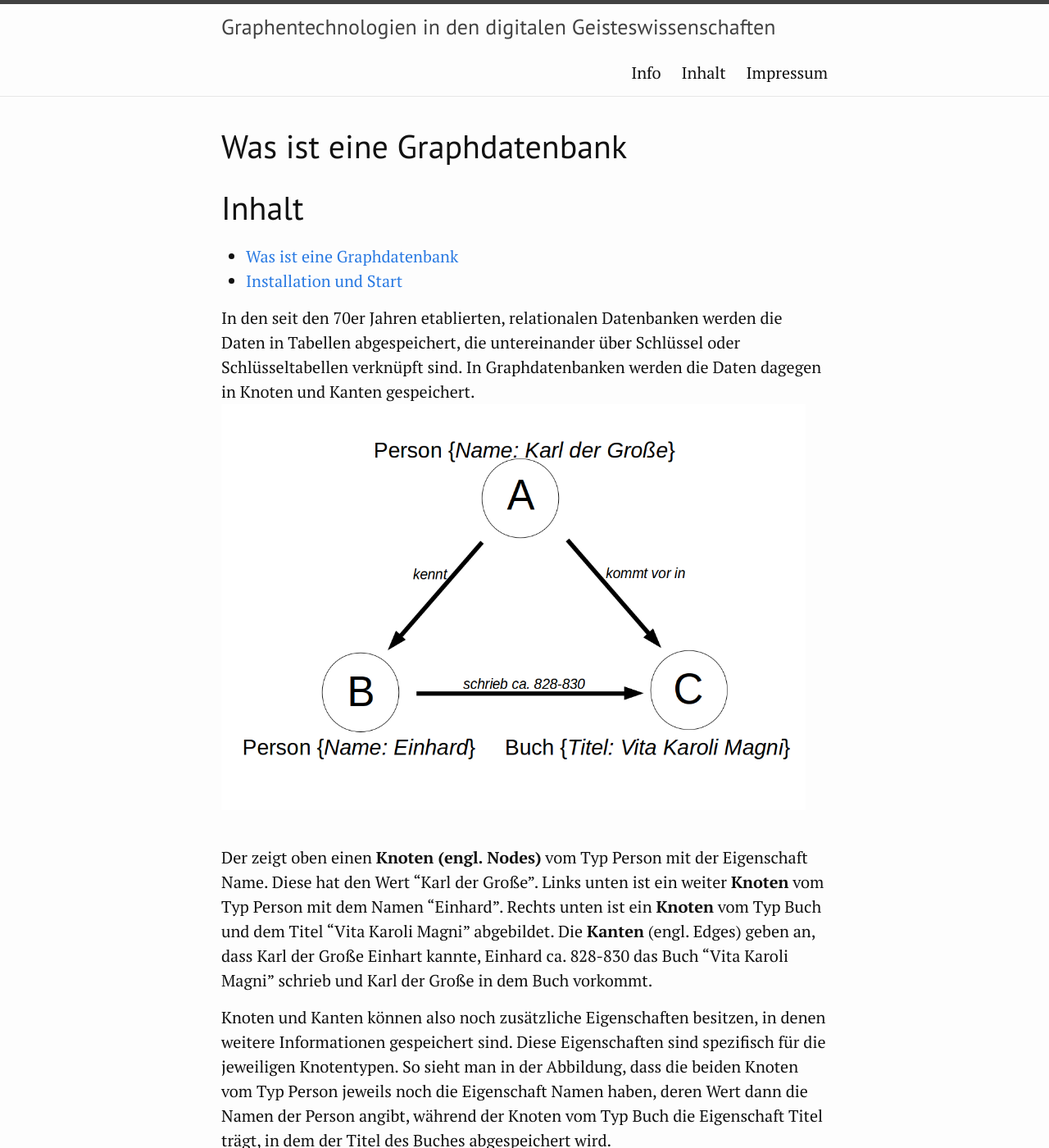
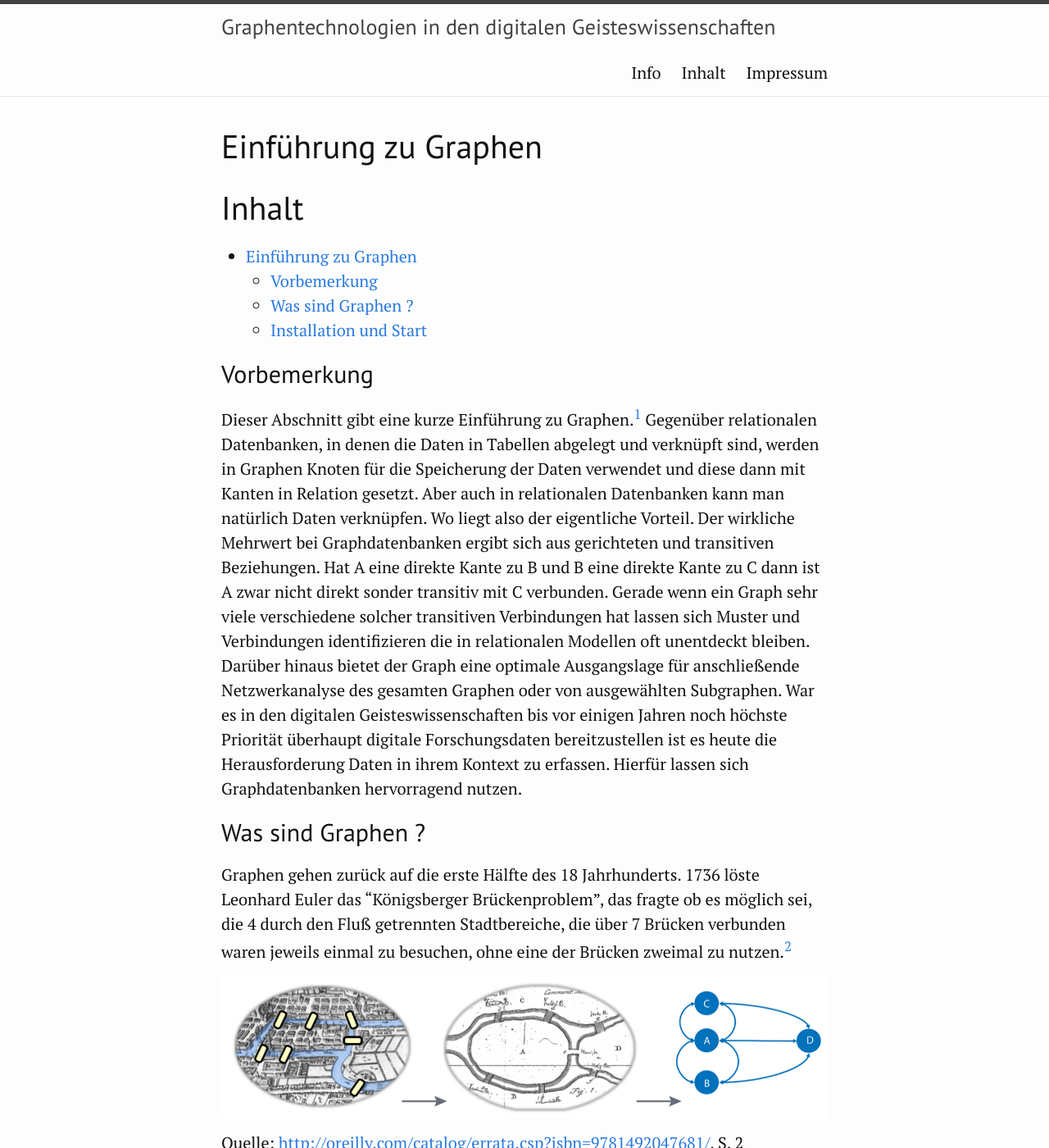
Before and after one commit to kuczera/Graphentechnologien, a Jekyll site: the page built from docs/05_Was ist eine Graphdatenbank.md, in a window 1280 px wide and 1400 px high. Shown: the whole window at 82% size. Built offline with Jekyll 4.4.1, drawn with Linux system fonts in a browser that asks for light colours; some of the changed text lies outside the part shown.

Commit message:
Einführung ergänzt

```diff
--- a/docs/05_Was ist eine Graphdatenbank.md
+++ b/docs/05_Was ist eine Graphdatenbank.md
@@ -1,11 +1,11 @@
 ---
-title: Was ist eine Graphdatenbank
+title: Einführung zu Graphen
 layout: default
 order: 5
 contents: true
 ---
 
-# Was ist eine Graphdatenbank
+# Einführung zu Graphen
 
 # Inhalt
 {:.no_toc}
@@ -13,14 +13,40 @@ contents: true
 * Will be replaced with the ToC, excluding the "Contents" header
 {:toc}
 
-In den seit den 70er Jahren etablierten, relationalen Datenbanken werden die Daten in Tabellen abgespeichert, die untereinander über Schlüssel oder Schlüsseltabellen verknüpft sind.
-In Graphdatenbanken werden die Daten dagegen in Knoten und Kanten gespeichert.
+## Vorbemerkung
+
+Dieser Abschnitt gibt eine kurze Einführung zu Graphen.[^b72e] Gegenüber relationalen Datenbanken, in denen die Daten in  Tabellen abgelegt und verknüpft sind, werden in Graphen Knoten für die Speicherung der Daten verwendet und diese dann mit Kanten in Relation gesetzt. Aber auch in relationalen Datenbanken kann man natürlich Daten verknüpfen. Wo liegt also der eigentliche Vorteil.
+Der wirkliche Mehrwert bei Graphdatenbanken ergibt sich aus gerichteten und transitiven Beziehungen. Hat A eine direkte Kante zu B und B eine direkte Kante zu C dann ist A zwar nicht direkt sonder transitiv mit C verbunden.
+Gerade wenn ein Graph sehr viele verschiedene solcher transitiven Verbindungen hat lassen sich Muster und Verbindungen identifizieren die in relationalen Modellen oft unentdeckt bleiben. Darüber hinaus bietet der Graph eine optimale Ausgangslage für anschließende Netzwerkanalyse des gesamten Graphen oder von ausgewählten Subgraphen.
+War es in den digitalen Geisteswissenschaften bis vor einigen Jahren noch höchste Priorität überhaupt digitale Forschungsdaten bereitzustellen ist es heute die Herausforderung Daten in ihrem Kontext zu erfassen. Hierfür lassen sich Graphdatenbanken hervorragend nutzen.
+
+## Was sind Graphen ?
+
+Graphen gehen zurück auf die erste Hälfte des 18 Jahrhunderts. 1736 löste Leonhard Euler das "Königsberger Brückenproblem", das fragte ob es möglich sei, die 4 durch den Fluß getrennten Stadtbereiche, die über 7 Brücken verbunden waren jeweils einmal zu besuchen, ohne eine der Brücken zweimal zu nutzen.[^caa8]
+
+![EulerscheBruecken](Bilder/Eulersche-Brücken.png)
+
+Quelle: [http://oreilly.com/catalog/errata.csp?isbn=9781492047681/](Needham/Hodler 2019), S. 2
+
+Euler kam zu der Einsicht, dass nur die Verbindungen relevant sind und legte damit den Grundstein für die Graphtheorie und ihre Mathematik. Er zeigte, dass das Brückenproblem nicht lösbar war, da zu jedem Stadtbereich eine ungerade Anzahl von Brücken führte, es dürfe aber nur zwei Ufer mit einer ungeraden Anzahl geben.[^bfe5]
+
+Das folgende Beispiel modelliert einen Zusammenhang aus dem Frühmittelalter und erklärt kurz die Grundprinzipien.
+
 ![Beispielgraph](Bilder/Beispielgraph.png)
+(Quelle: Kuczera)
 
-Der  zeigt oben einen <b>Knoten (engl. Nodes)</b>	vom Typ Person mit der Eigenschaft Name. Diese hat den Wert "Karl der Große". Links unten ist ein weiter <b>Knoten</b> vom Typ Person mit dem Namen "Einhard". Rechts unten ist ein <b>Knoten</b> vom Typ Buch und dem Titel "Vita Karoli Magni" abgebildet. Die <b>Kanten</b> (engl. Edges) geben an, dass Karl der Große Einhart kannte, Einhard ca. 828-830 das Buch "Vita Karoli Magni" schrieb und Karl der Große in dem Buch vorkommt.
+Der Beispielgraph zeigt oben einen <b>Knoten (engl. Nodes)</b>	vom Typ Person mit der Eigenschaft Name. Diese hat den Wert "Karl der Große". Links unten ist ein weiter <b>Knoten</b> vom Typ Person mit dem Namen "Einhard". Rechts unten ist ein <b>Knoten</b> vom Typ Buch und dem Titel "Vita Karoli Magni" abgebildet. Die <b>Kanten</b> (engl. Edges) geben an, dass Karl der Große Einhart kannte, Einhard ca. 828-830 das Buch "Vita Karoli Magni" schrieb und Karl der Große in dem Buch vorkommt.
 
 Knoten und Kanten können also noch zusätzliche Eigenschaften besitzen, in denen weitere Informationen gespeichert sind. Diese Eigenschaften sind spezifisch für die jeweiligen Knotentypen. So sieht man in der Abbildung, dass die beiden Knoten vom Typ Person jeweils noch die Eigenschaft Namen haben, deren Wert dann die Namen der Person angibt, während der Knoten vom Typ Buch die Eigenschaft Titel trägt, in dem der Titel des Buches abgespeichert wird.
 
-# Installation und Start
+
+
+## Installation und Start
 
 Informationen zur Installation von neo4j finden Sie auf den Dokumentationsseiten unter [https://neo4j.com/docs/operations-manual/current/installation/](https://neo4j.com/docs/operations-manual/current/installation/). Für den normalen Nutzer empfiehlt sich die Installation von [neo4j-Desktop](https://neo4j.com/download/). Unter [https://neo4j.com/blog/this-week-in-neo4j-getting-started-with-neo4j-desktop-and-browser-graphileon-personal-edition-intuitive-detections-research-with-neo4j/?ref=twitter#features-1](https://neo4j.com/blog/this-week-in-neo4j-getting-started-with-neo4j-desktop-and-browser-graphileon-personal-edition-intuitive-detections-research-with-neo4j/?ref=twitter#features-1) finden sich Videos, in denen die Installation von [neo4j-Desktop](https://www.youtube.com/watch?v=8yWhuUnPapw) und erste Schritte im [neo4j-Browser](https://www.youtube.com/watch?v=rQTximyaETA) erklärt werden.
+
+[^b72e]: Dieser Abschnitt beruht auf dem Kaptiel Introduction des Buches Graph Algorithms: Practical Examples in Apache Spark and Neo4j von Mark Needham und Amy E. Hodler, O'Reilly Media 2019 (http://oreilly.com/catalog/errata.csp?isbn=9781492047681), S. xiii-xv und S. 1-10.
+
+[^caa8]: Vgl. https://de.wikipedia.org/wiki/K%C3%B6nigsberger_Br%C3%BCckenproblem.
+
+[^bfe5]: Vgl. https://de.wikipedia.org/wiki/K%C3%B6nigsberger_Br%C3%BCckenproblem.
```
Also changed, not shown: docs/theorie.md (added, +3 -0 lines), docs/Bilder/Eulersche-Brücken.png (added).
